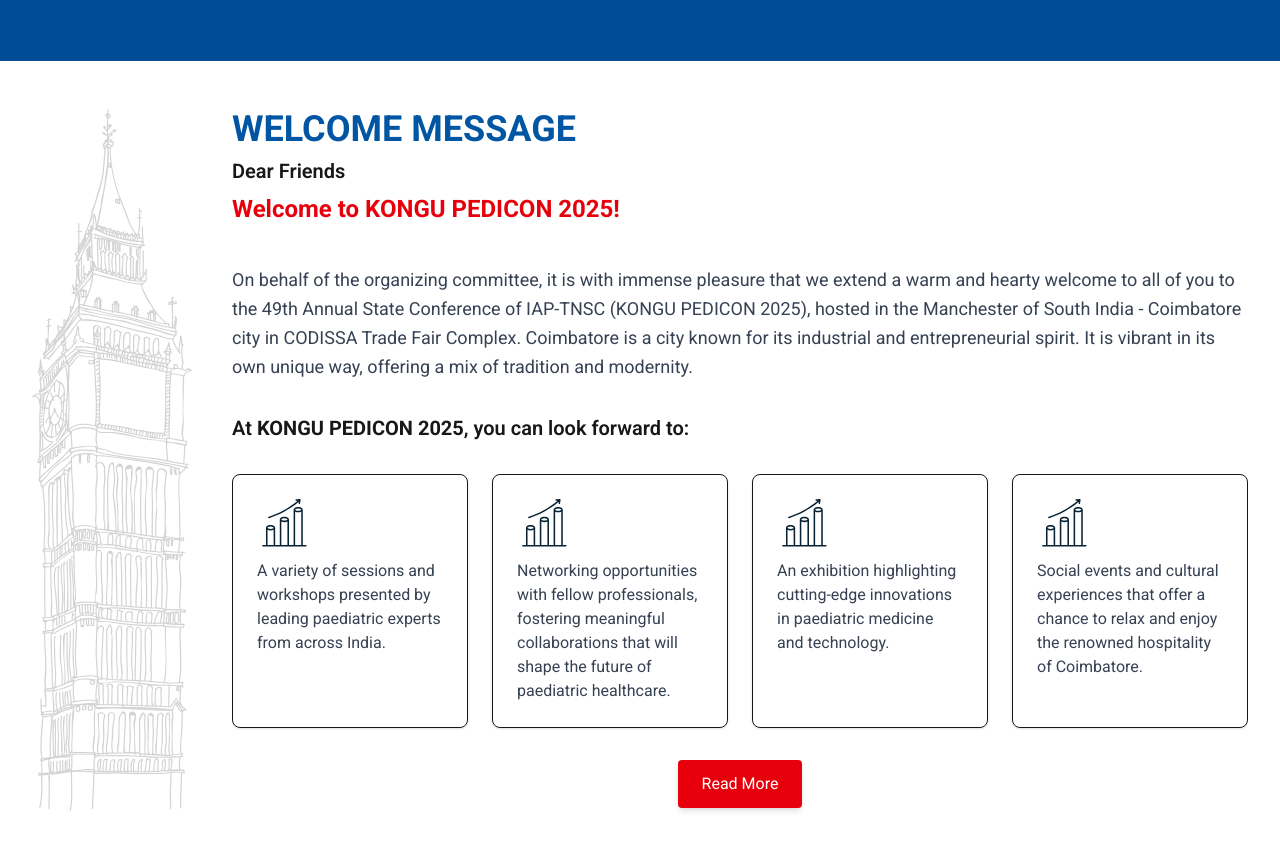
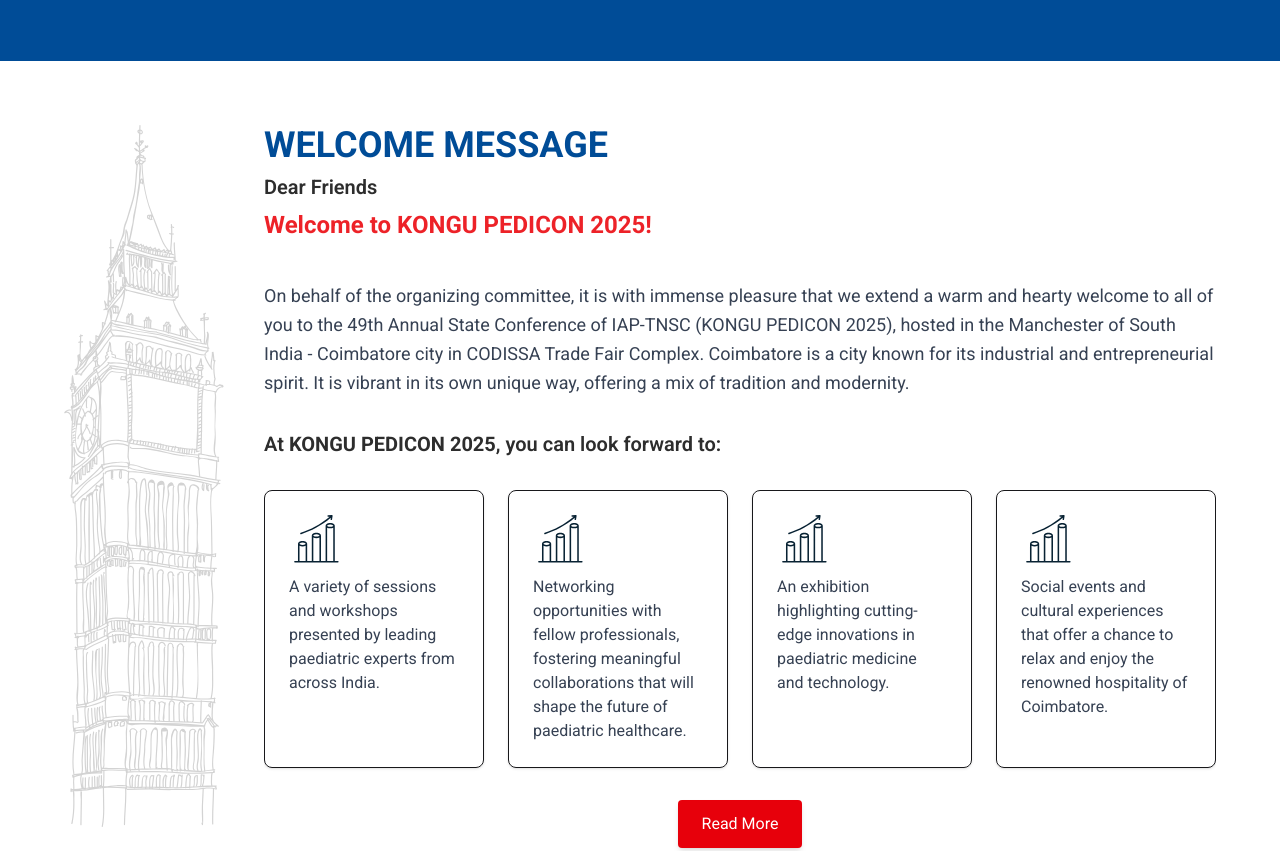
Before and after one commit to ravikiran8844/kongu-pedicon---landing-page, a website: page index.html in a window 1280 px wide. Shown: the part 862-1713 px from the top of the page. Drawn offline with nearby package versions, Linux system fonts and the light colour scheme.

Commit message:
updated code

```diff
--- a/index.html
+++ b/index.html
@@ -480,7 +480,7 @@
       </div>
     </section>
 
-    <section class="bg-white py-12 px-4 md:px-8">
+    <section class="bg-white px-4 sm:px-6 py-8 md:p-10 lg:p-12 xl:p-16">
       <div class="lg:grid lg:grid-cols-[160px_auto] lg:gap-10">
         <div class="hidden lg:block">
          <img src="assets/images/section3img.svg" alt="">
@@ -491,12 +491,12 @@
             <!-- Heading -->
           <div class="mb-10">
             <h2
-              class="text-3xl md:text-4xl font-bold text-[#0056A3] uppercase mb-2"
+              class="text-3xl md:text-4xl font-bold text-blue uppercase mb-2"
             >
               Welcome Message
             </h2>
-            <h4 class="text-xl font-semibold mb-2">Dear Friends</h4>
-            <h3 class="text-2xl text-red-600 font-bold">
+            <h4 class="text-xl font-semibold mb-2 text-dark">Dear Friends</h4>
+            <h3 class="text-2xl text-red font-bold">
               Welcome to KONGU PEDICON 2025!
             </h3>
           </div>
@@ -517,7 +517,7 @@
           </div>
 
           <!-- Subheading -->
-          <div class="text-xl font-semibold mb-8">
+          <div class="text-xl font-semibold mb-8 text-dark">
             <p>
               At <span class="font-bold">KONGU PEDICON 2025</span>, you can look
               forward to:
```
Also changed, not shown: dist/output.css.
